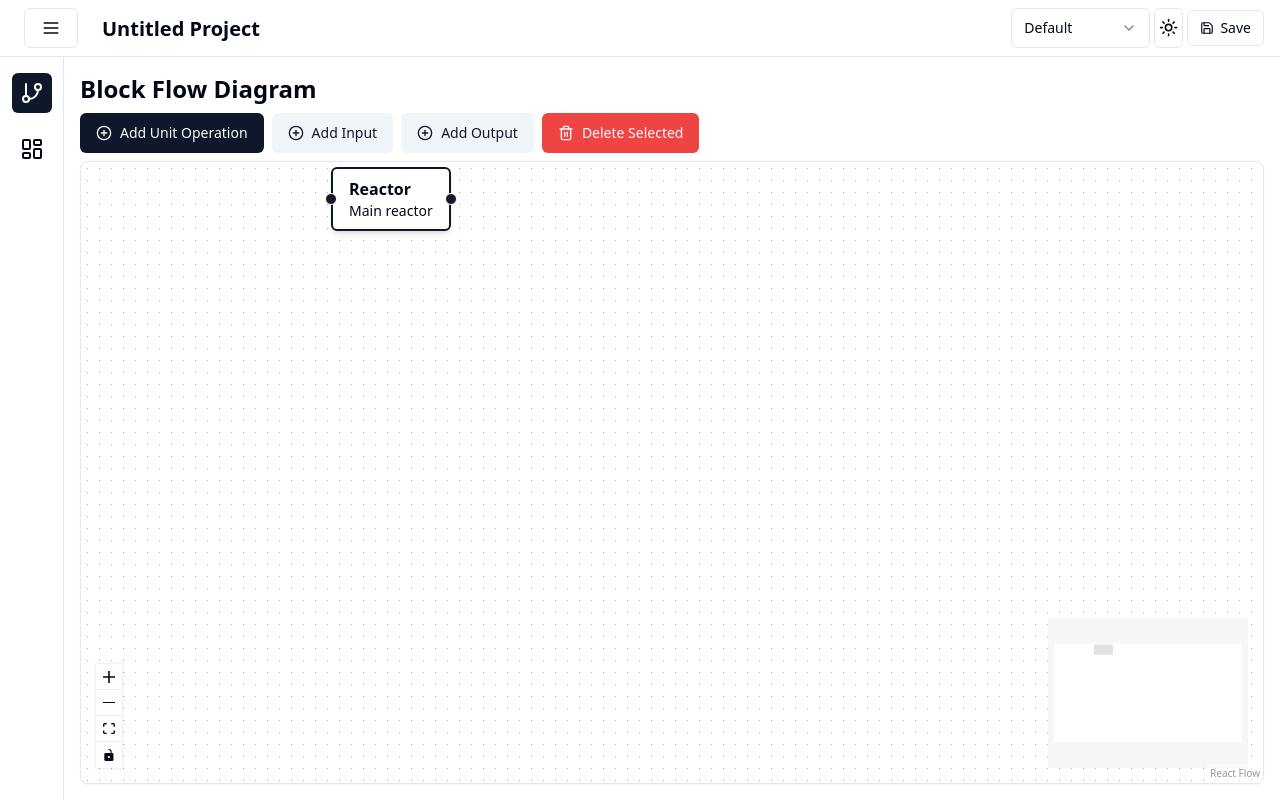
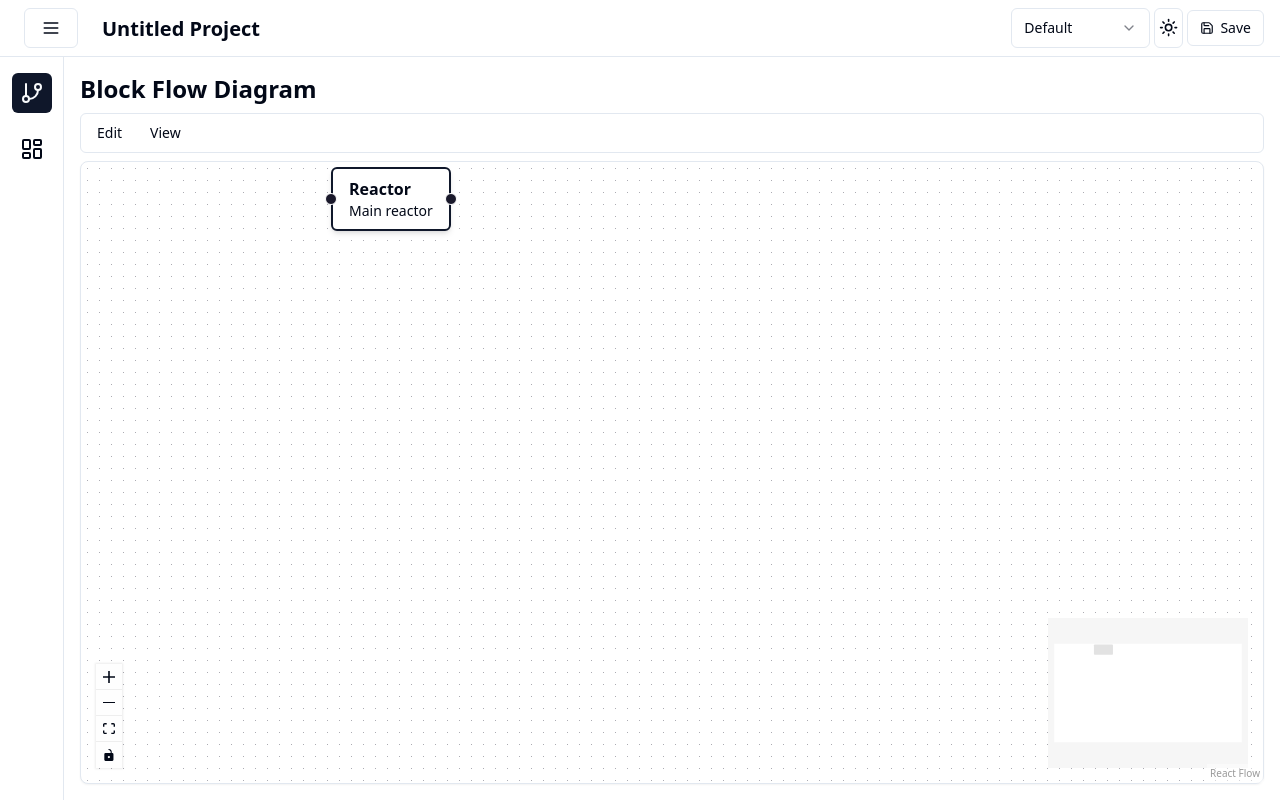
Before and after one commit to mama4294/equipmentoccupancy, a React (Vite) app: page / in a window 1280 px wide. Built offline with nearby package versions, Linux system fonts and the light colour scheme.

Commit message:
feat: menubar. Change BFD background view

```diff
--- a/src/components/BlockFlowDiagram.tsx
+++ b/src/components/BlockFlowDiagram.tsx
@@ -14,12 +14,13 @@ import {
   type Connection,
   type NodeTypes,
   MarkerType,
+  BackgroundVariant,
 } from "@xyflow/react";
 import "@xyflow/react/dist/style.css";
 import { Button } from "@/components/ui/button";
 import { Input } from "@/components/ui/input";
 import { Label } from "@/components/ui/label";
-import { PlusCircle, Trash2 } from "lucide-react";
+import { Menu, PlusCircle, Trash2 } from "lucide-react";
 import {
   Card,
   CardContent,
@@ -29,6 +30,7 @@ import {
 } from "./ui/card";
 import {
   Menubar,
+  MenubarCheckboxItem,
   MenubarContent,
   MenubarItem,
   MenubarMenu,
@@ -70,6 +72,7 @@ export default function BlockFlowDiagram() {
   const [edges, setEdges, onEdgesChange] = useEdgesState(initialEdges);
   const [selectedNode, setSelectedNode] = useState<Node | null>(null);
   const [isDrawerOpen, setIsDrawerOpen] = useState(false);
+  const [BFDBackground, setBFDBackground] = useState(BackgroundVariant.Dots);
 
   const onConnect = useCallback(
     (params: Edge | Connection) => {
@@ -137,27 +140,52 @@ export default function BlockFlowDiagram() {
 
   return (
     <div className="w-full h-full flex flex-col">
-      <div>
-        <h1 className="text-2xl font-bold mb-2">Block Flow Diagram</h1>
-        <div className="space-x-2 mb-2">
-          <Button onClick={() => addNewNode("unitOperation")} className="">
-            <PlusCircle className="mr-2 h-4 w-4" /> Add Unit Operation
-          </Button>
-          <Button onClick={() => addNewNode("inputNode")} variant="secondary">
-            <PlusCircle className="mr-2 h-4 w-4" /> Add Input
-          </Button>
-          <Button onClick={() => addNewNode("outputNode")} variant="secondary">
-            <PlusCircle className="mr-2 h-4 w-4" /> Add Output
-          </Button>
-          <Button
-            onClick={deleteSelectedElements}
-            variant="destructive"
-            className=""
-          >
-            <Trash2 className="mr-2 h-4 w-4" /> Delete Selected
-          </Button>
-        </div>
+      <h1 className="text-2xl font-bold mb-2">Block Flow Diagram</h1>
+      <div className="pb-2 w-auto">
+        <Menubar>
+          <MenubarMenu>
+            <MenubarTrigger>Edit</MenubarTrigger>
+            <MenubarContent>
+              <MenubarItem onClick={() => addNewNode("unitOperation")}>
+                New Operation
+              </MenubarItem>
+              <MenubarItem onClick={() => addNewNode("inputNode")}>
+                New Input
+              </MenubarItem>
+              <MenubarItem onClick={() => addNewNode("outputNode")}>
+                New Output
+              </MenubarItem>
+              <MenubarSeparator />
+              <MenubarItem onClick={deleteSelectedElements}>Delete</MenubarItem>
+              <MenubarSeparator />
+            </MenubarContent>
+          </MenubarMenu>
+          <MenubarMenu>
+            <MenubarTrigger>View</MenubarTrigger>
+            <MenubarContent>
+              <MenubarCheckboxItem
+                checked={BFDBackground == BackgroundVariant.Dots}
+                onClick={() => setBFDBackground(BackgroundVariant.Dots)}
+              >
+                Dots
+              </MenubarCheckboxItem>
+              <MenubarCheckboxItem
+                checked={BFDBackground == BackgroundVariant.Lines}
+                onClick={() => setBFDBackground(BackgroundVariant.Lines)}
+              >
+                Lines
+              </MenubarCheckboxItem>
+              <MenubarCheckboxItem
+                checked={BFDBackground == BackgroundVariant.Cross}
+                onClick={() => setBFDBackground(BackgroundVariant.Cross)}
+              >
+                Cross
+              </MenubarCheckboxItem>
+            </MenubarContent>
+          </MenubarMenu>
+        </Menubar>
       </div>
+
       <Card className="w-full h-full">
         <div className="w-full h-full">
           <ReactFlow
@@ -171,7 +199,7 @@ export default function BlockFlowDiagram() {
           >
             <Controls />
             <MiniMap />
-            <Background variant={"dots" as const} gap={12} size={1} />
+            <Background variant={BFDBackground} gap={12} size={1} />
           </ReactFlow>
         </div>
         <Drawer open={isDrawerOpen} onOpenChange={setIsDrawerOpen}>
```
